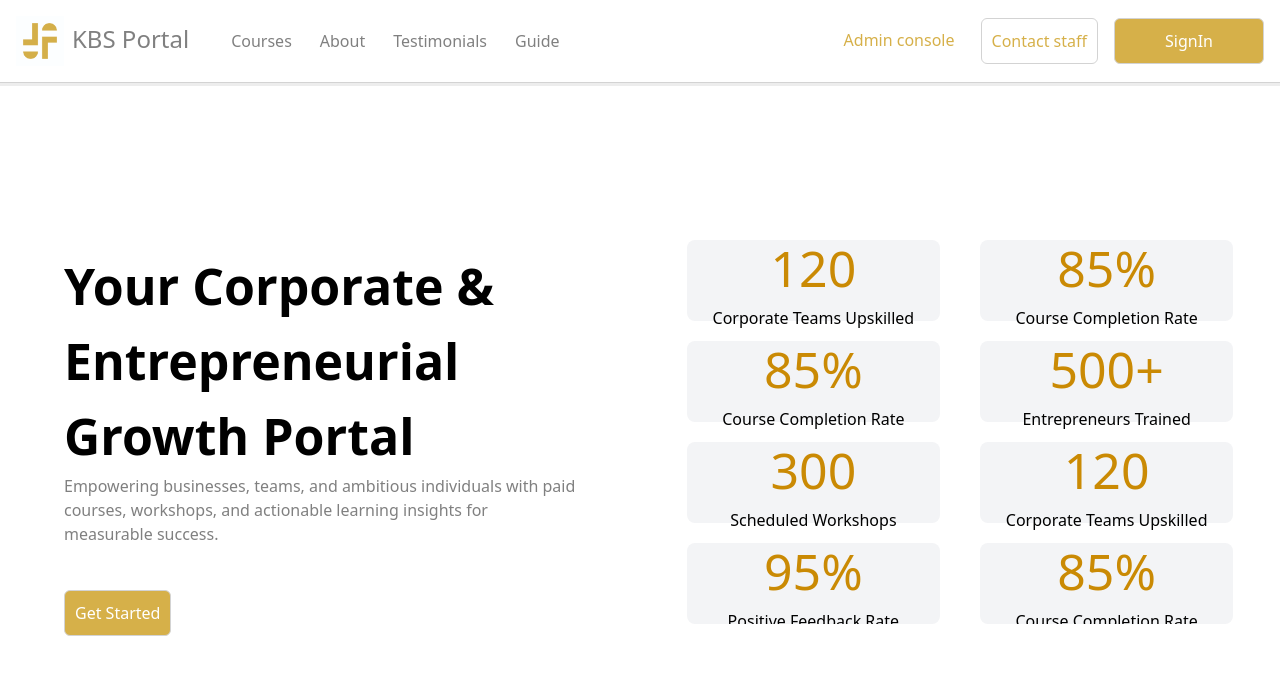
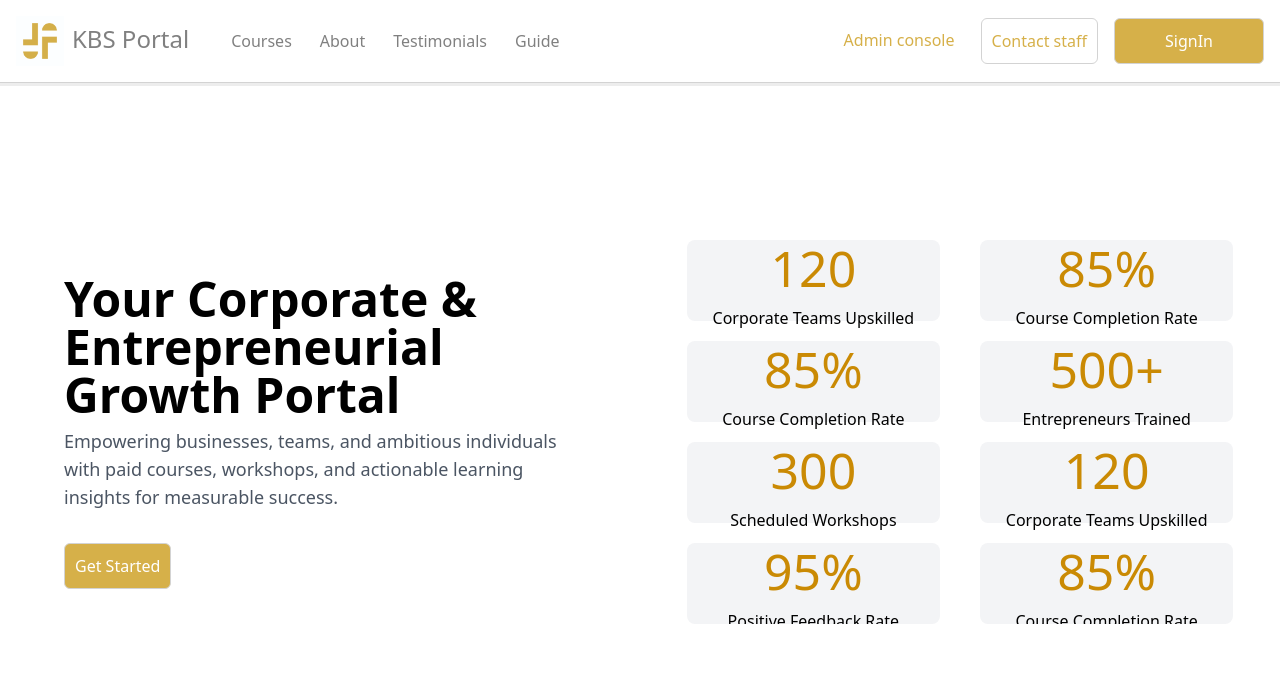
Before and after one commit to EmmanualJanuarie/KBS_portal, a React (Vite) app in the folder mern-frontend/: page / in a window 1280 px wide. Shown: the top 674 px of the page. Built offline with nearby package versions, Linux system fonts and the light colour scheme.

Commit message:
Update HeroComponents.tsx

```diff
--- a/mern-frontend/src/components/HeroComponent.tsx
+++ b/mern-frontend/src/components/HeroComponent.tsx
@@ -14,12 +14,12 @@ export default function HeroComponent(){
     {/* LEFT COLUMN */}
     <div className="w-full md:w-1/2 flex justify-center md:justify-start">
       <div className="text-center md:text-left max-w-lg mx-auto">
-        <h1 id="heroHeading">Your Corporate & Entrepreneurial Growth Portal</h1>
-        <h2 id="heroSubHeading">
+        <h1 className="text-4xl md:text-5xl lg:text-5xl font-bold">Your Corporate & Entrepreneurial Growth Portal</h1>
+        <h2 className="text-sm md:text-base lg:text-lg text-gray-600 py-2">
           Empowering businesses, teams, and ambitious individuals with paid courses,
           workshops, and actionable learning insights for measurable success.
         </h2>
-        <div id="heroButton" className="mt-6">
+        <div className="mt-6">
           <ButtonComponent name="Get Started" setClassName="btn-type-3" />
         </div>
       </div>
@@ -28,8 +28,8 @@ export default function HeroComponent(){
     {/* RIGHT COLUMN */}
     <div className="md:flex w-1/2 justify-center">
       <div className="flex flex-wrap gap-10">
-        <VerticalCarouselComponent setClassName="carousel-height carousel-w" />
-        <VerticalCarouselComponent setClassName="carousel-height carousel-w" reverseDirection />
+        <VerticalCarouselComponent setClassName="carousel-height carousel-w md-max:top-20" />
+        <VerticalCarouselComponent setClassName="carousel-height carousel-w md-max:top-20" reverseDirection />
       </div>
     </div>
   </div>
```
